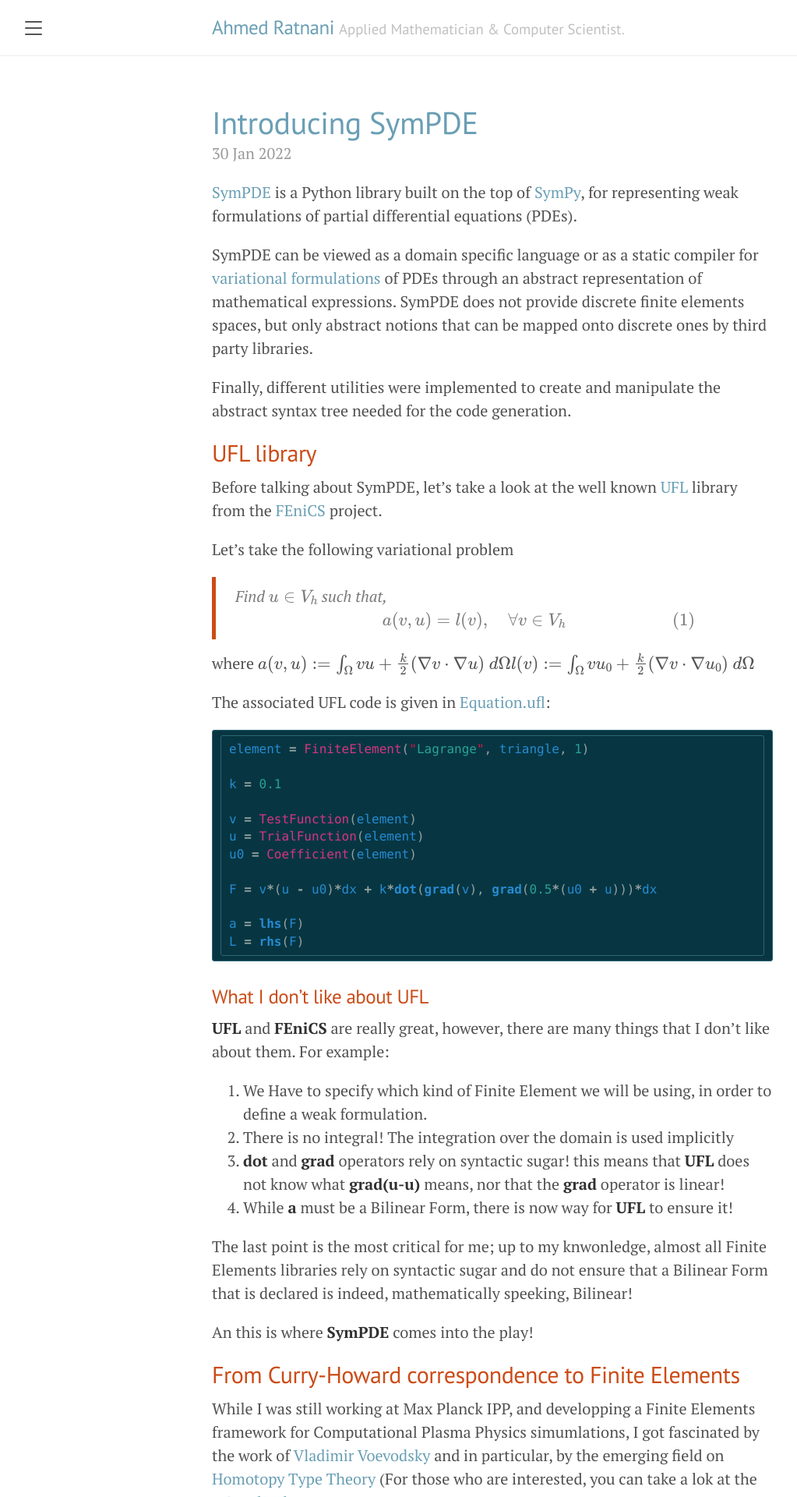
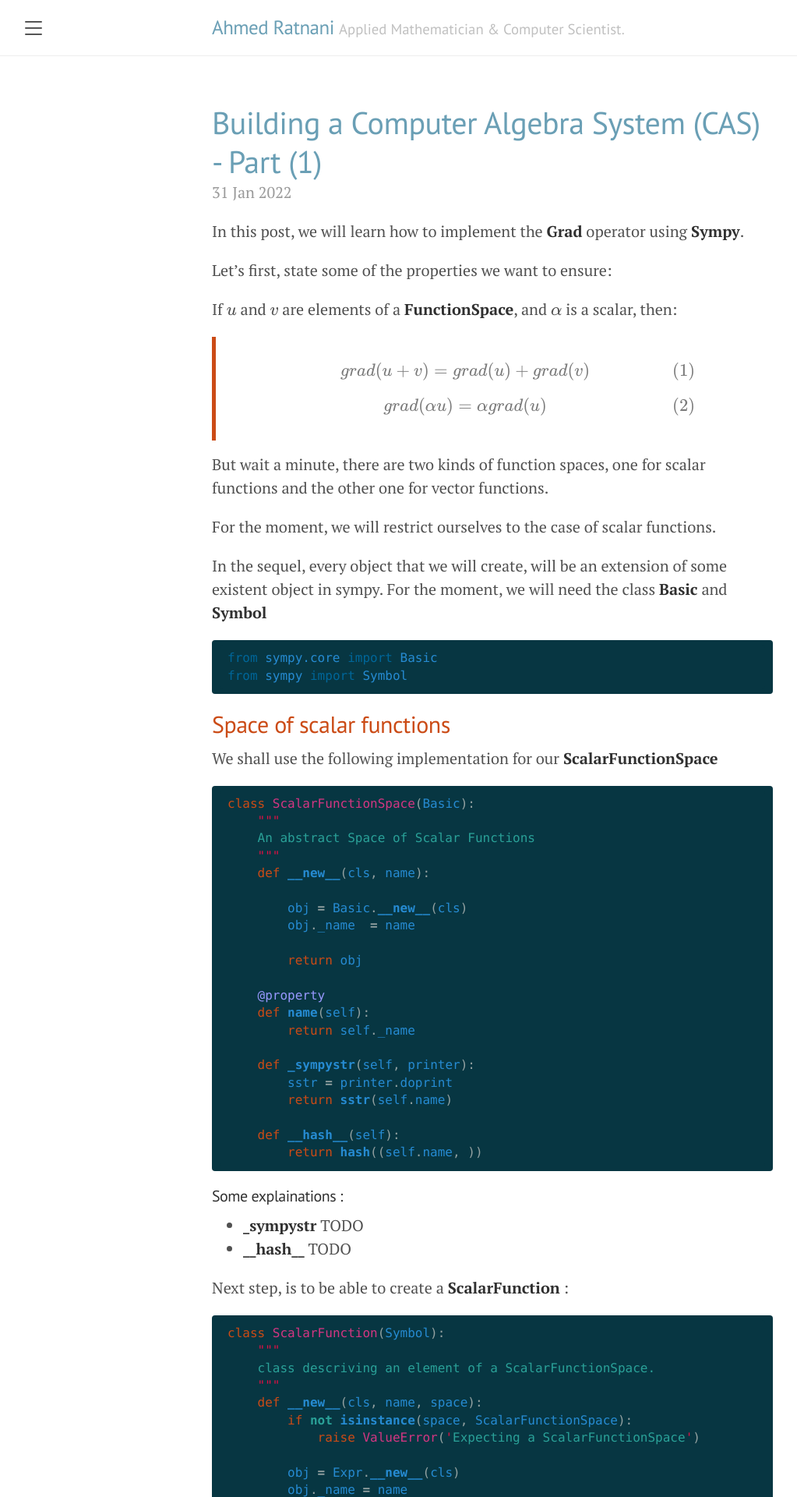
Before and after one commit to ratnania/ratnania.github.io, a Jekyll site: the page built from index.html, in a window 1280 px wide. Shown: the top 1920 px of the page at 78% size, without its empty margins (8-1031 px from the left). Built offline with Jekyll 4.4.1, drawn with Linux system fonts in a browser that asks for light colours; formulas are drawn with MathJax 3; the list of posts is cut into pages by our own code; some of the changed text lies outside the part shown.

Commit message:
start building cas system

````diff
--- /dev/null
+++ b/_posts/2022-01-31-building-cas-part-1.md
@@ -0,0 +1,252 @@
+---
+layout: post
+title: Building a Computer Algebra System (CAS) - Part (1)
+---
+
+In this post, we will learn how to implement the **Grad** operator using **Sympy**.
+
+Let's first, state some of the properties we want to ensure:
+
+If $$u$$ and $$v$$ are elements of a **FunctionSpace**, and $$\alpha$$ is a scalar, then:
+
+>
+  $$
+  \begin{equation}
+    grad(u+v) = grad(u) + grad(v)
+  \end{equation}
+  $$
+>
+  $$
+  \begin{equation}
+    grad(\alpha u) = \alpha grad(u)
+  \end{equation}
+  $$
+
+But wait a minute, there are two kinds of function spaces, one for scalar functions and the other one for vector functions.
+
+For the moment, we will restrict ourselves to the case of scalar functions.
+
+In the sequel, every object that we will create, will be an extension of some existent object in sympy. For the moment, we will need the class **Basic** and **Symbol**
+
+```python
+from sympy.core import Basic
+from sympy import Symbol
+```
+
+## Space of scalar functions
+
+We shall use the following implementation for our **ScalarFunctionSpace**
+
+```python
+class ScalarFunctionSpace(Basic):
+    """
+    An abstract Space of Scalar Functions
+    """
+    def __new__(cls, name):
+
+        obj = Basic.__new__(cls)
+        obj._name  = name
+
+        return obj
+
+    @property
+    def name(self):
+        return self._name
+
+    def _sympystr(self, printer):
+        sstr = printer.doprint
+        return sstr(self.name)
+
+    def __hash__(self):
+        return hash((self.name, ))
+```
+
+#### Some explainations :
+
+- **_sympystr** TODO
+- **__hash__** TODO
+
+Next step, is to be able to create a **ScalarFunction** :
+
+```python
+class ScalarFunction(Symbol):
+    """
+    class descriving an element of a ScalarFunctionSpace.
+    """
+    def __new__(cls, name, space):
+        if not isinstance(space, ScalarFunctionSpace):
+            raise ValueError('Expecting a ScalarFunctionSpace')
+
+        obj = Expr.__new__(cls)
+        obj._name = name
+        obj._space = space
+
+        return obj
+
+    @property
+    def name(self):
+        return self._name
+
+    @property
+    def space(self):
+        return self._space
+
+    def _sympystr(self, printer):
+        sstr = printer.doprint
+        return sstr(self.name)
+
+    def __hash__(self):
+        return hash((self.name, self.space))
+```
+
+#### Some explainations :
+- In order to allow to write expressions with our scalar functions, we extended the **Symbol** class, and create the object using the **Expr** constructor.
+
+Now we are able to things like these:
+```python
+V = ScalarFunctionSpace('V')
+u = ScalarFunction('u', V)
+v = ScalarFunction('v', V)
+
+# add two scalar functions
+expr = u + v
+
+# multiply two scalar functions
+expr = u*v
+```
+
+## Scalars
+
+Finally, we will also add the notion of a scalar (in sympde, it is called **Constant**) to represent any scalar number:
+
+```python
+class Scalar(Symbol):
+    """
+    Represents a scalar symbol.
+    """
+    _label = ''
+    is_number = True
+    def __new__(cls, *args, **kwargs):
+        label = kwargs.pop('label', '')
+
+        obj = Symbol.__new__(cls, *args, **kwargs)
+        obj._label = label
+        return obj
+
+    @property
+    def label(self):
+        return self.label
+```
+
+We can write an expression like this:
+
+```python
+V = ScalarFunctionSpace('V')
+u = ScalarFunction('u', V)
+v = ScalarFunction('v', V)
+
+alpha = Scalar('alpha')
+beta  = Scalar('beta')
+
+# a linear expression
+expr = alpha * u + beta * v
+```
+
+We are now ready to go!
+
+## The Grad operator
+
+The first thing is to find the appropriate class to extand from sympy. Here we shall be using the **Function** object.
+
+```python
+from sympy import Function
+```
+Let us first take a look at how the class will be, before starting an appropriate implementation:
+```python
+class Grad(Function):
+    """
+    Represents a generic Grad operator, without knowledge of the dimension.
+    This operator implements the properties of addition and multiplication
+    """
+    def __new__(cls, expr, **options):
+        # (Try to) sympify args first
+
+        if options.pop('evaluate', True):
+            r = cls.eval(sympify(expr))
+        else:
+            r = None
+
+        if r is None:
+            return Basic.__new__(cls, expr, **options)
+        else:
+            return r
+
+    @classmethod
+    def eval(cls, expr):
+        pass
+```
+
+The **__new__** method is special here; in fact, what we want from the **Grad** operator is to be able to perform an early evaluation of the given expression, when possible.
+
+For this reason, we see that if **Grad** is called with **evaluate=False**, then no evaluation is performed. Actually, the default behavior here is to automatically evaluate the expression, by calling the **eval** method.
+
+### Grad on scalars
+
+The first rule we will implement is
+
+>
+  $$
+  \begin{equation}
+  grad(\alpha) = 0, \quad \mbox{if} ~\alpha~ \mbox{is a scalar}
+  \end{equation}
+  $$
+
+Implementing this rule is quite simple:
+```python
+    @classmethod
+    def eval(cls, expr):
+        ...
+        if not isinstance(expr, ScalarFunction):
+            if expr.is_number:
+                return S.Zero
+            return cls(expr, evaluate=False)
+```
+
+Since we are considering scalars here, normally, we must check if **expr** is of type **Scalar** then return **S.Zero** (a singleton describing the Zero object in sympy). However, since we want our rule to apply also on any **sympy** number, we use a different approach.
+
+In fact, now we ensure that
+```python
+assert(Grad(3) == 0)
+assert(Grad(alpha) == 0)
+```
+
+### Distributive property
+
+The second rule we will implement is
+
+>
+  $$
+  \begin{equation}
+    grad(u+v) = grad(u) + grad(v)
+  \end{equation}
+  $$
+
+Implementing this rule is quite simple:
+```python
+    @classmethod
+    def eval(cls, expr):
+
+        if isinstance(expr, Add):
+            args = [i for i in expr.args]
+            args = [cls(i) for i in args]
+            return reduce(add, args)
+
+        ...
+```
+
+Now we ensure that
+```python
+assert(Grad(u+3) == Grad(u))
+assert(Grad(u+alpha) == Grad(u))
+assert(Grad(u+v) == Grad(u) + Grad(v))
+```
--- a/assets/css/solarized-dark.css
+++ b/assets/css/solarized-dark.css
@@ -52,8 +52,8 @@
 .highlight{
 	background-color: #073642;
 	color: #93a1a1;
-	border: 1px solid #2d6472;
-    border-radius: 3px 3px 3px 3px;
+    /*** border: 1px solid #2d6472; ***/
+    /*** border-radius: 3px 3px 3px 3px; ***/
     overflow: auto;
     padding: 6px 10px;
 }
````
Also changed, not shown: 1 other file.
